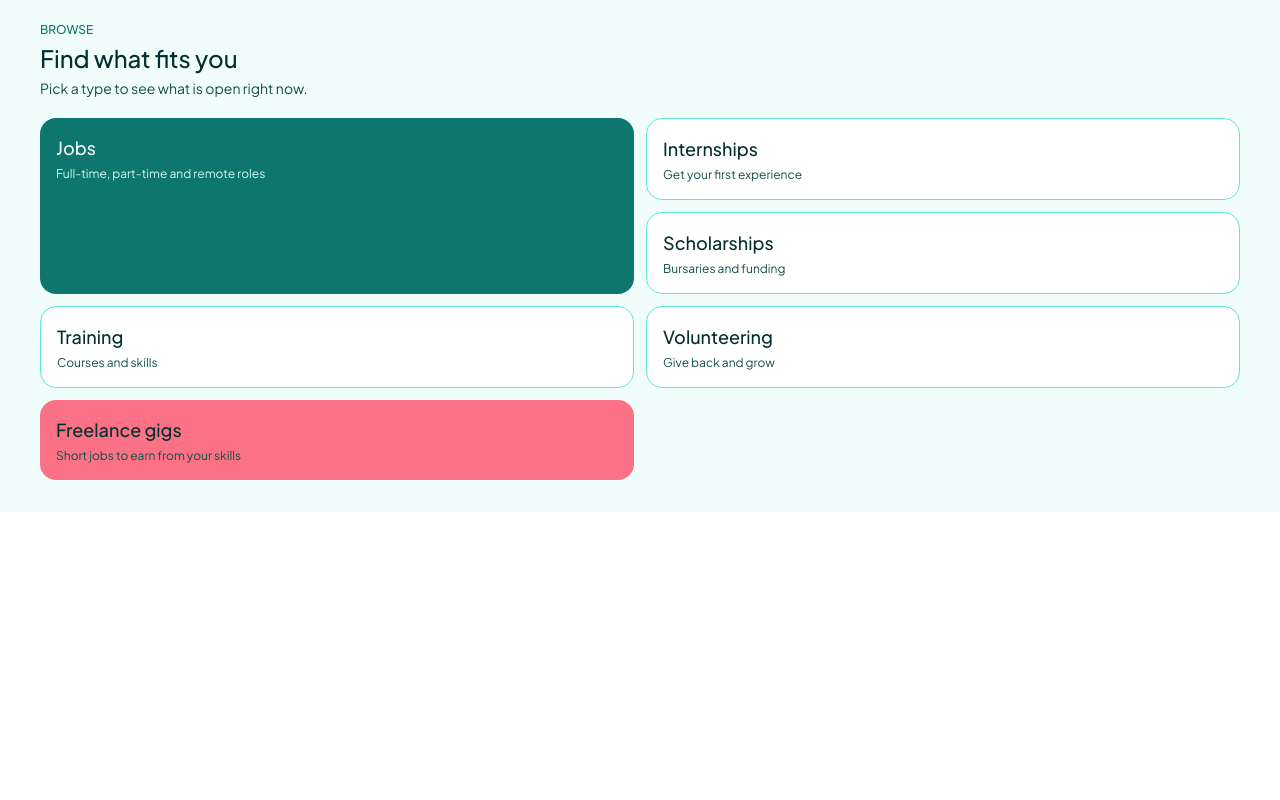
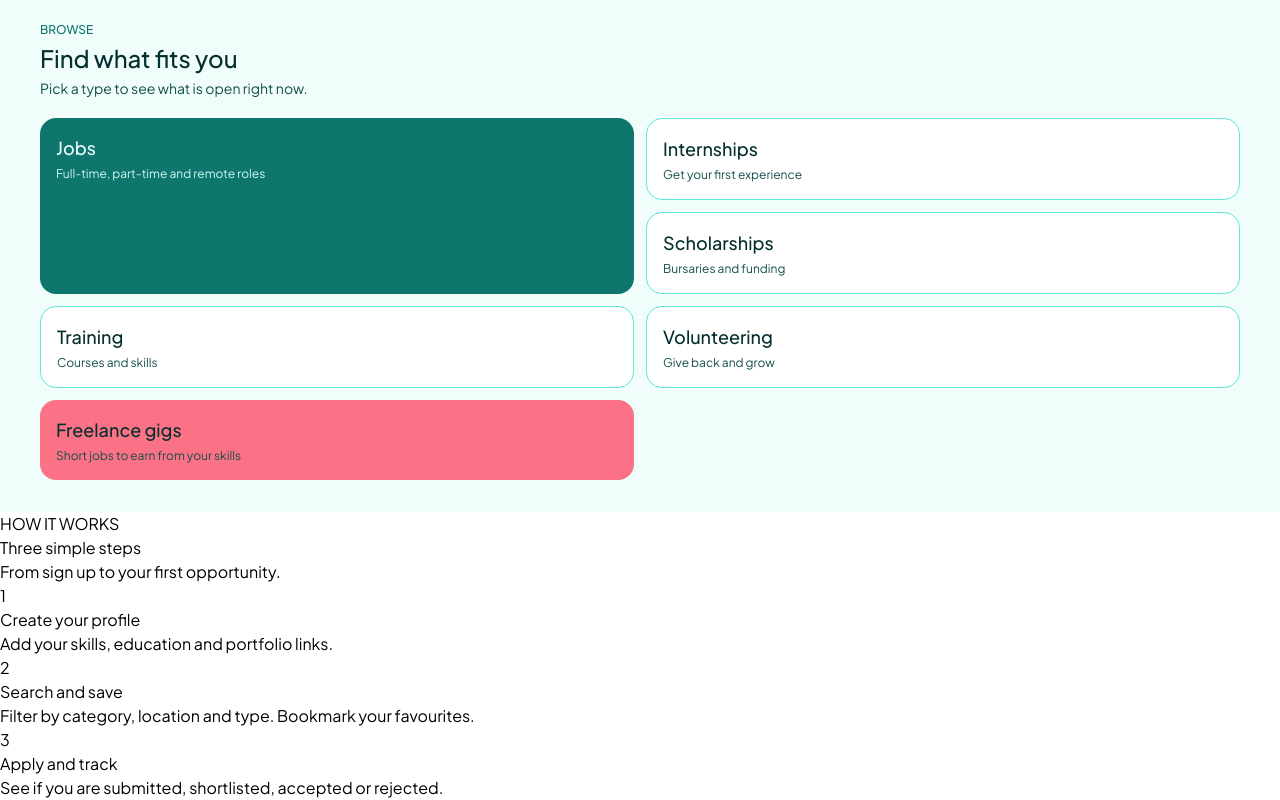
Before and after one commit to sabihaalalji/pathly, a React (Vite) app: page / in a window 1280 px wide. Shown: the part 552-1352 px from the top of the page. Before the commit the page ends 1064 px from the top, so only its background shows below. Built offline with nearby package versions, Linux system fonts and the light colour scheme.

Commit message:
Add- How it works section

```diff
--- a/src/pages/Home.jsx
+++ b/src/pages/Home.jsx
@@ -83,6 +83,42 @@ export default function Home() {
   </div>
 </section>
 
+
+
+<section>
+  <p>HOW IT WORKS</p>
+  <h2>Three simple steps</h2>
+  <p>From sign up to your first opportunity.</p>
+
+  <div>
+    <div></div>
+
+    <div>
+      <div>1</div>
+      <div>
+        <h3>Create your profile</h3>
+        <p>Add your skills, education and portfolio links.</p>
+      </div>
+    </div>
+
+    <div>
+      <div>2</div>
+      <div>
+        <h3>Search and save</h3>
+        <p>Filter by category, location and type. Bookmark your favourites.</p>
+      </div>
+    </div>
+
+    <div>
+      <div>3</div>
+      <div>
+        <h3>Apply and track</h3>
+        <p>See if you are submitted, shortlisted, accepted or rejected.</p>
+      </div>
+    </div>
+  </div>
+</section>
+
 </>
   );
 }
```
